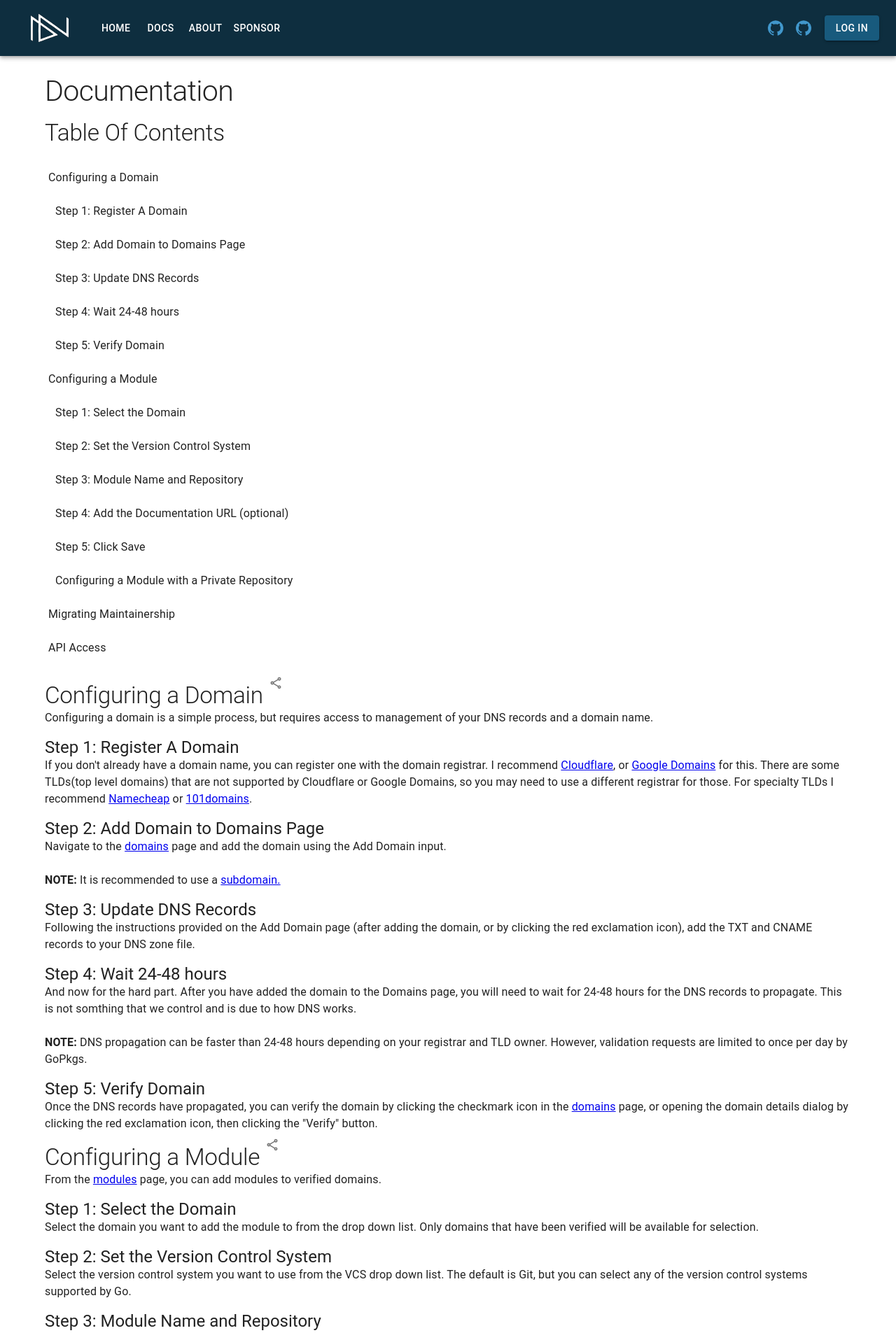
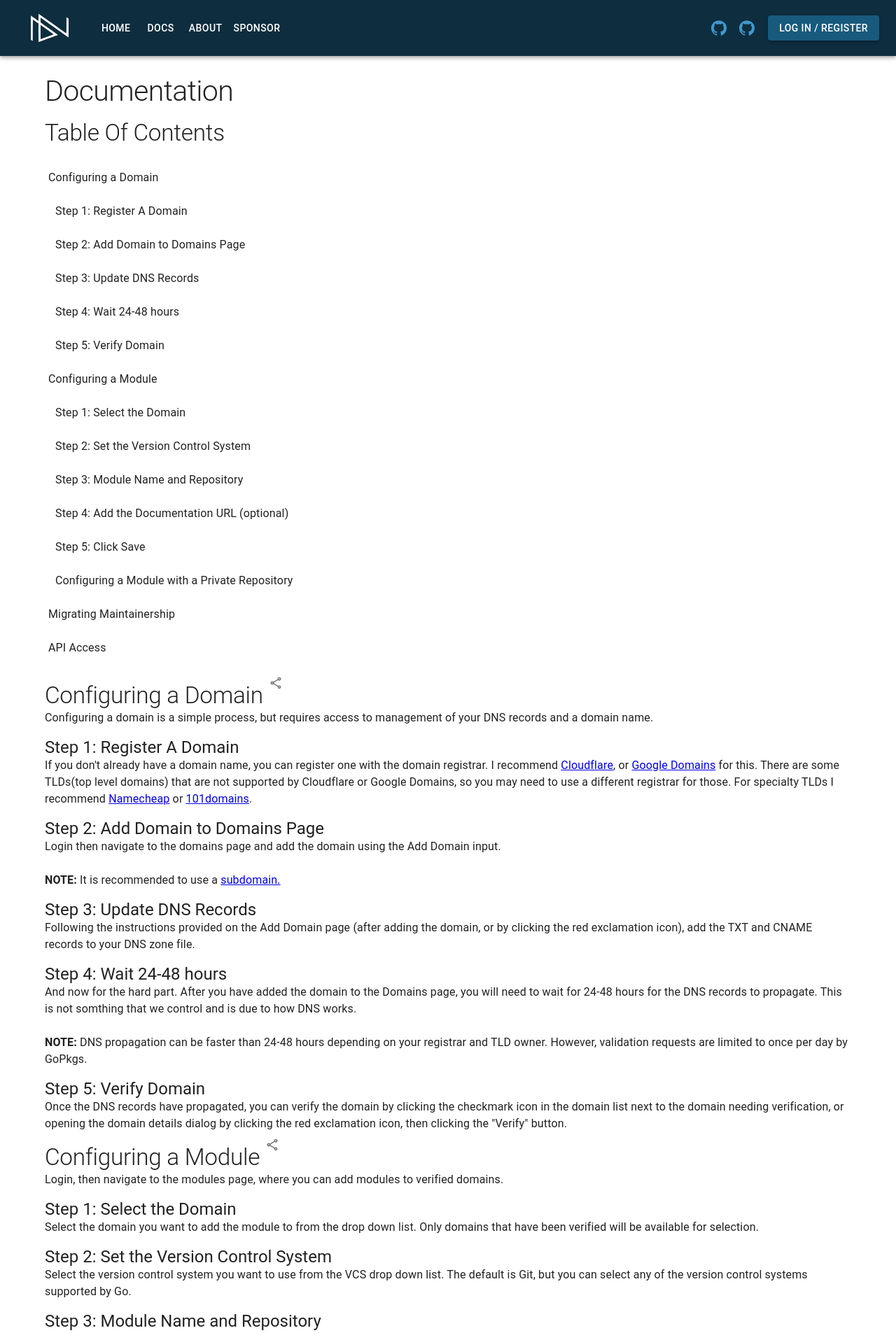
Before and after one commit to devnw/gopkgs-client, a React (Create React App) app: page /docs in a window 1280 px wide. Shown: the top 1905 px of the page at 70% size. Built offline with nearby package versions, Linux system fonts and the light colour scheme.

Commit message:
Adding register to login button, and removing links to auth only pages from docs

```diff
--- a/src/components/Auth0/LoginButton.js
+++ b/src/components/Auth0/LoginButton.js
@@ -7,7 +7,7 @@ const LoginButton = () => {
 
     return (
         <Button variant="contained" onClick={() => loginWithRedirect()}>
-            Log In
+            Log In / Register
         </Button>
     )
 }
--- a/src/pages/Docs/Docs.js
+++ b/src/pages/Docs/Docs.js
@@ -59,8 +59,8 @@ const Docs = () => {
                         .
                     </Typography>
                     <Ref variant="h3">Step 2: Add Domain to Domains Page</Ref>
-                    Navigate to the <a href="/domains">domains</a> page and add
-                    the domain using the Add Domain input.
+                    Login then navigate to the domains page and add the domain
+                    using the Add Domain input.
                     <br />
                     <br />
                     <strong>NOTE:</strong> It is recommended to use a{' '}
@@ -95,15 +95,15 @@ const Docs = () => {
                     <Ref variant="h3">Step 5: Verify Domain</Ref>
                     <Typography variant="p">
                         Once the DNS records have propagated, you can verify the
-                        domain by clicking the checkmark icon in the{' '}
-                        <a href="/domains">domains</a> page, or opening the
+                        domain by clicking the checkmark icon in the domain list
+                        next to the domain needing verification, or opening the
                         domain details dialog by clicking the red exclamation
                         icon, then clicking the "Verify" button.
                     </Typography>
                 </Box>
                 <Ref variant="h2">Configuring a Module</Ref>
                 <Typography variant="p">
-                    From the <a href="/modules">modules</a> page, you can add
+                    Login, then navigate to the modules page, where you can add
                     modules to verified domains.
                     <Ref variant="h3">Step 1: Select the Domain</Ref>
                     <Typography variant="p">
```
